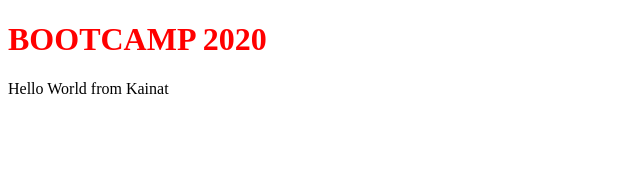
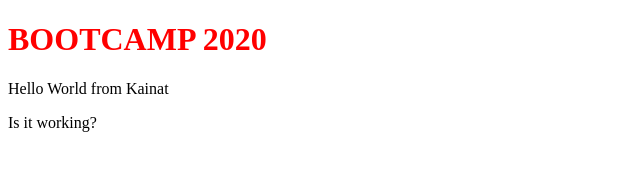
Before and after one commit to nimra555/bootcamp-practice, a plain HTML site: page index.html in a window 1280 px wide. Shown: the whole page, without its empty margins (0-640 px from the left). Drawn offline with Linux system fonts and the light colour scheme.

Commit message:
update index.html

```diff
--- a/index.html
+++ b/index.html
@@ -11,6 +11,7 @@
     <div class="container">
         <h1>BOOTCAMP 2020</h1>
         <p>Hello World from Kainat</p>
+        <P>Is it working?</P>
     </div>
 </body>
 </html>
```
